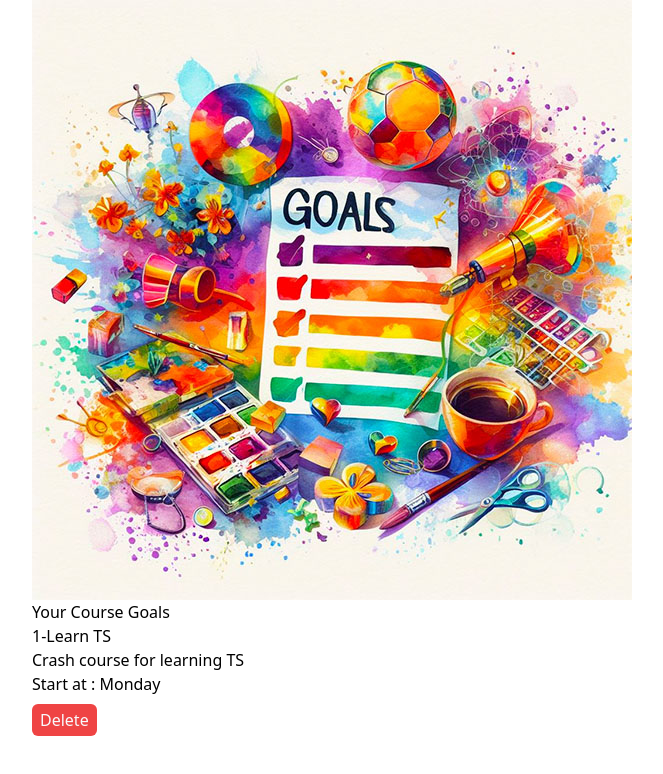
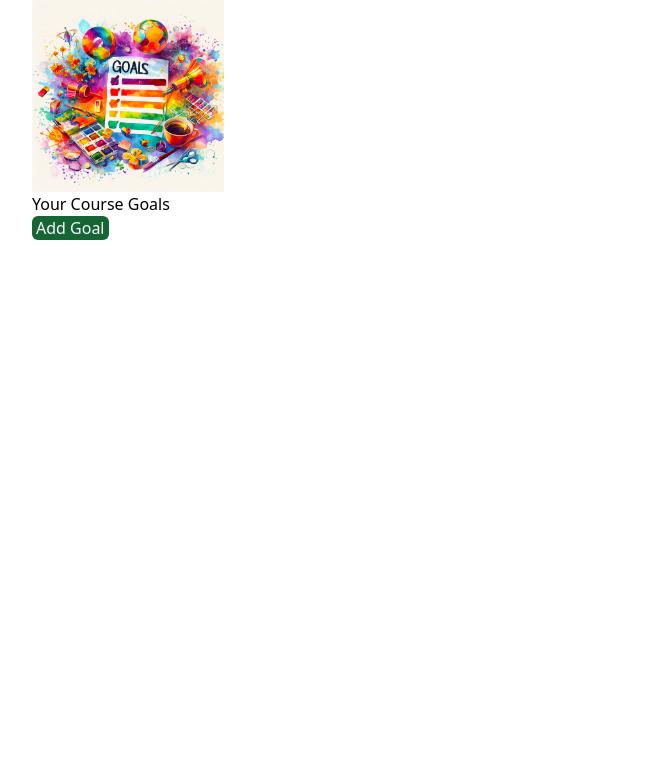
Before and after one commit to BehzadAminiPour/Typescript-details, a React (Vite) app: page / in a window 1280 px wide. Shown: the top 774 px of the page, without its empty margins (168-831 px from the left). Built offline with nearby package versions, Linux system fonts and the light colour scheme.

Commit message:
Working with State Outputting Statebased Values

```diff
--- a/src/App.tsx
+++ b/src/App.tsx
@@ -1,20 +1,50 @@
+import { useState } from "react";
 import CourseGoal from "./components/CourseGoal";
 import Header from "./components/Header";
 import goalsImg from "./assets/goals.jpg";
 
+type CourseGoal = {
+  title: string;
+  description: string;
+  id: number;
+};
+
 function App() {
+  const [goals, setGoals] = useState<CourseGoal[]>([]);
+  //**Another way to define */
+  // const [goals, setGoals] = useState<Array<CourseGoal>([]);
+
+  const handleAddGoal = () => {
+    setGoals((prevGoals) => {
+      const newGoals: CourseGoal = {
+        id: Math.random(),
+        title: "Typescript",
+        description: "Learn typescript in depth!",
+      };
+      return [...prevGoals, newGoals];
+    });
+  };
+
   return (
     <main className="max-w-4xl mx-auto px-2">
       <Header image={{ src: goalsImg, alt: "An image of goals" }}>
         <h1>Your Course Goals</h1>
       </Header>
-      <CourseGoal
-        id={1}
-        title="Learn TS"
-        description="Crash course for learning TS"
+      <button
+        onClick={handleAddGoal}
+        className="btn btn-sm bg-green-800 text-slate-50 px-1 rounded-md"
       >
-        Start at : Monday
-      </CourseGoal>
+        Add Goal
+      </button>
+      <ul>
+        {goals.map((goal) => (
+          <li key={goal.id} className="bg-slate-300 p-2 my-2 rounded-sm">
+            <CourseGoal title={goal.title} description={goal.description}>
+              Start at : Monday
+            </CourseGoal>
+          </li>
+        ))}
+      </ul>
     </main>
   );
 }
--- a/src/components/CourseGoal.tsx
+++ b/src/components/CourseGoal.tsx
@@ -1,13 +1,12 @@
 import { type ReactNode } from "react";
 // using type before ReactNode is a good practice
 type CourseGoalProps = {
-  id: number;
   title: string;
   description: string;
   children: ReactNode;
 };
 
-//**An alternative way using typescript**//
+//**An alternative way to use typescript**//
 // import { FC } from "react";
 // import { PropsWithChildren } from "react";
 
@@ -17,13 +16,11 @@ type CourseGoalProps = {
 //   description: string;
 // }>;
 
-const CourseGoal = ({ title, description, id, children }: CourseGoalProps) => {
+const CourseGoal = ({ title, description, children }: CourseGoalProps) => {
   return (
     <article>
       <div>
-        <h2>
-          {id}-{title}
-        </h2>
+        <h2>{title}</h2>
         <p>{description}</p>
         <p>{children}</p>
       </div>
--- a/src/components/Header.tsx
+++ b/src/components/Header.tsx
@@ -8,7 +8,7 @@ type HeaderProps = {
 const Header = ({ image, children }: HeaderProps) => {
   return (
     <>
-      <img {...image} />
+      <img className="w-48" {...image} />
       {children}
     </>
   );
```
